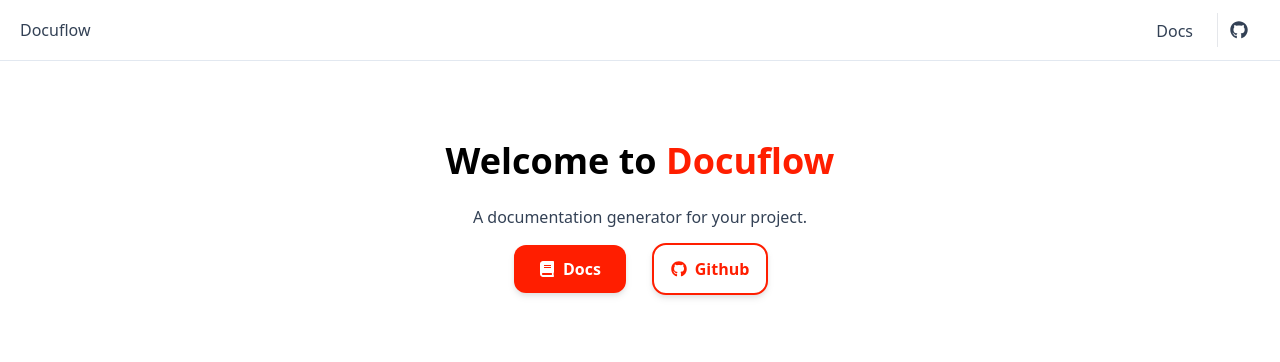
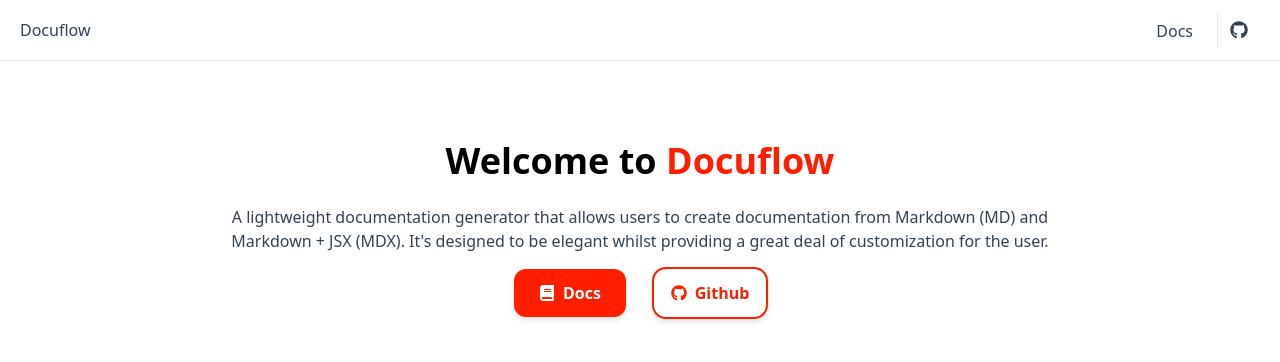
Before and after one commit to trevorflahardy/docuflow, a React (Vite) app: page / in a window 1280 px wide. Shown: the top 362 px of the page. Built offline with nearby package versions, Linux system fonts and the light colour scheme.

Commit message:
Update proj description

```diff
--- a/src/docuflow.config.ts
+++ b/src/docuflow.config.ts
@@ -1,4 +1,10 @@
 import { ConfigOptions } from "./docuflow/interfaces";
+
+
+const projectDescription = `
+A lightweight documentation generator that allows users to create documentation from Markdown (MD) and Markdown + JSX (MDX). It's designed to be elegant whilst providing
+a great deal of customization for the user.
+`
 
 /**
  * The configuration options for the docuflow project. In runtime, the modules
@@ -8,7 +14,7 @@
     docsDir: "./docs",
     outDir: "./dist",
     projectName: "Docuflow",
-    projectDescription: "A documentation generator for your project.",
+    projectDescription: projectDescription,
     theme: {
         accent: {
             light: "#FF1E00",
```
